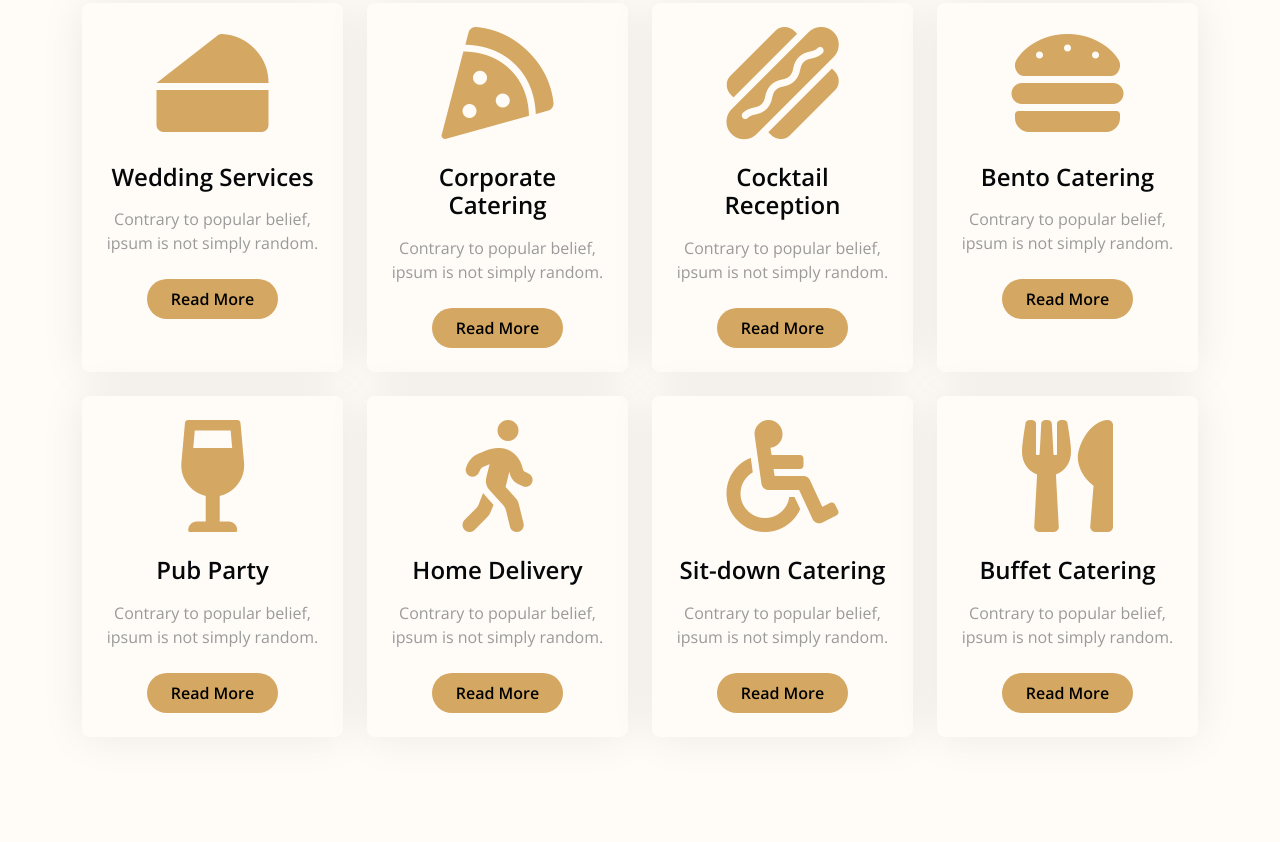
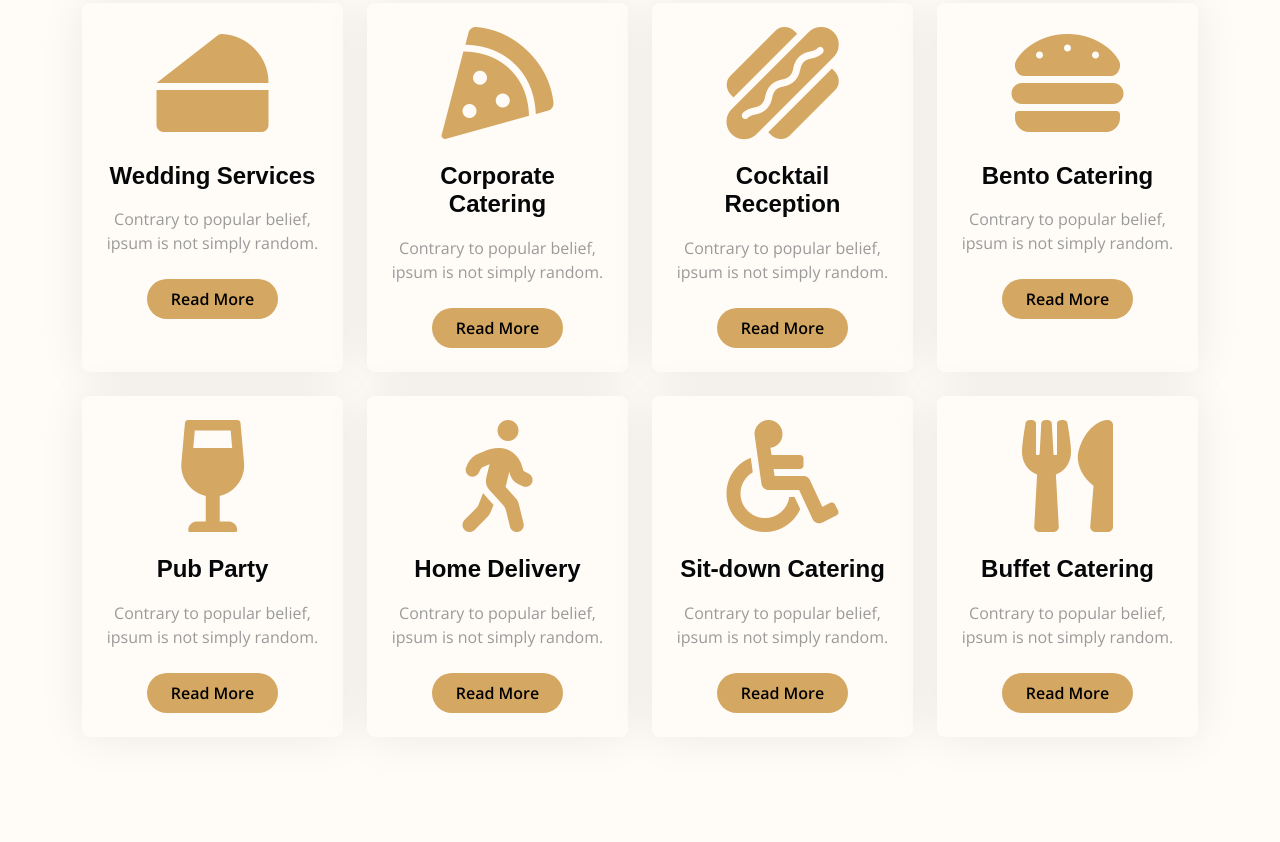
Before and after one commit to EluxeHome/eluxehome, a plain HTML site: page index.html in a window 1280 px wide. Shown: the part 2298-3140 px from the top of the page. Drawn offline with nearby package versions, Linux system fonts and the light colour scheme; some packages are replaced by stand-ins of ours; a script that the page names is missing.

Commit message:
Update style.css

```diff
--- a/css/style.css
+++ b/css/style.css
@@ -29,7 +29,7 @@ h1, h2, h3, .h1, .h2, .h3 {
 
 h4, h5, h6, .h4, .h5, .h6 {
     font-weight: 600 !important;
-    font-family: 'Open Sans', sans-serif !important;
+    font-family: 'Noto Sans Arabic', sans-serif !important;
 }
 
 .my-6 {
```
